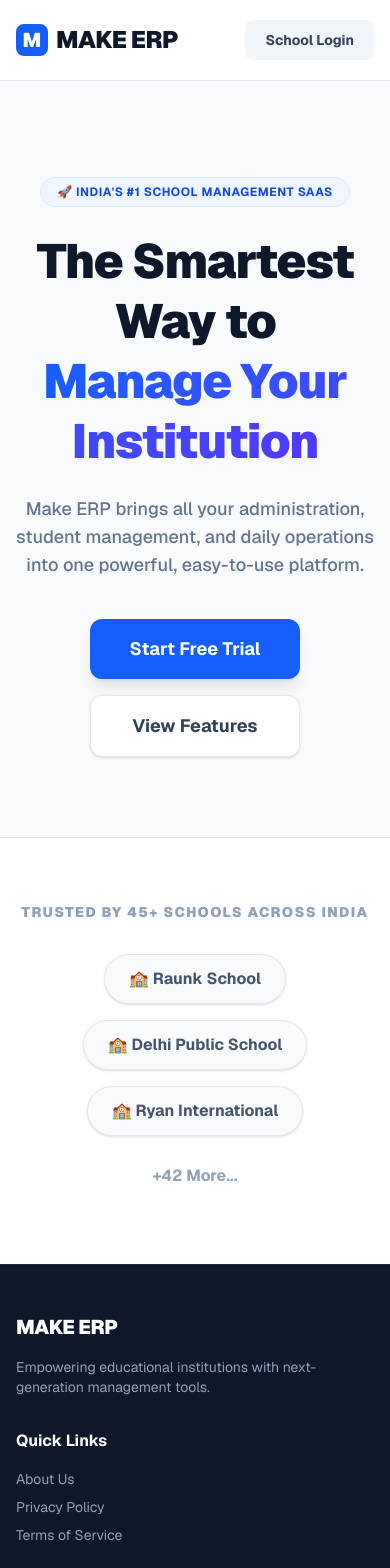
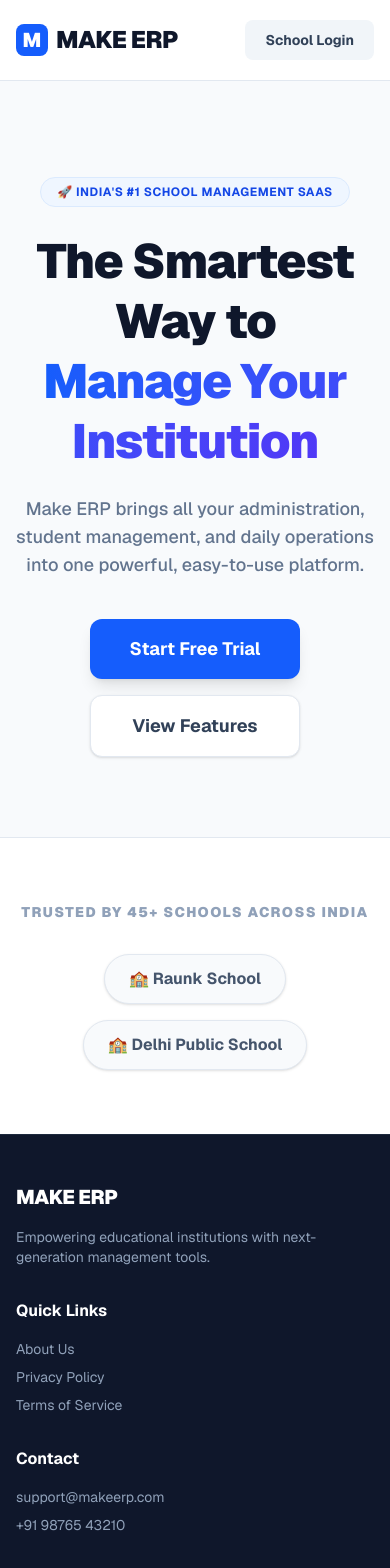
Before and after one commit to makeerp2026-gif/MAKE-ERP, a Next.js app: page / in a window 390 px wide. Shown: the top 1568 px of the page. Built offline with nearby package versions, Linux system fonts and the light colour scheme.

Commit message:
new heasder register

```diff
--- a/src/app/components/Footer.tsx
+++ b/src/app/components/Footer.tsx
@@ -1,32 +1,31 @@
+import Link from 'next/link';
+
 export default function Footer() {
   return (
-    <footer className="bg-gray-900 text-gray-300 py-10 mt-auto">
-      <div className="max-w-7xl mx-auto px-4 sm:px-6 lg:px-8 grid grid-cols-1 md:grid-cols-3 gap-8">
+    <footer className="bg-slate-900 text-slate-400 py-12 border-t border-slate-800">
+      <div className="max-w-6xl mx-auto px-4 grid grid-cols-1 md:grid-cols-3 gap-8">
         <div>
-          <h3 className="text-white text-lg font-bold mb-4">MAKE ERP</h3>
-          <p className="text-sm text-gray-400">
-            Simplifying management for schools and businesses with next-generation tools.
-          </p>
+          <span className="text-xl font-black text-white tracking-tight mb-4 block">MAKE ERP</span>
+          <p className="text-sm">Empowering educational institutions with next-generation management tools.</p>
         </div>
-
         <div>
-          <h3 className="text-white text-lg font-bold mb-4">Quick Links</h3>
-          <ul className="space-y-2 text-sm text-gray-400">
-            <li><a href="#" className="hover:text-white transition">About Us</a></li>
-            <li><a href="#" className="hover:text-white transition">Features</a></li>
-            <li><a href="#" className="hover:text-white transition">Pricing</a></li>
+          <h4 className="text-white font-bold mb-4">Quick Links</h4>
+          <ul className="space-y-2 text-sm">
+            <li><Link href="#" className="hover:text-white transition">About Us</Link></li>
+            <li><Link href="#" className="hover:text-white transition">Privacy Policy</Link></li>
+            <li><Link href="#" className="hover:text-white transition">Terms of Service</Link></li>
           </ul>
         </div>
-
         <div>
-          <h3 className="text-white text-lg font-bold mb-4">Contact</h3>
-          <p className="text-sm text-gray-400">Email: support@makeerp.com</p>
-          <p className="text-sm text-gray-400 mt-2">Location: India</p>
+          <h4 className="text-white font-bold mb-4">Contact</h4>
+          <ul className="space-y-2 text-sm">
+            <li>support@makeerp.com</li>
+            <li>+91 98765 43210</li>
+          </ul>
         </div>
       </div>
-
-      <div className="max-w-7xl mx-auto px-4 sm:px-6 lg:px-8 mt-10 pt-6 border-t border-gray-800 text-center text-sm text-gray-500">
-        © {new Date().getFullYear()} Make ERP. All rights reserved.
+      <div className="max-w-6xl mx-auto px-4 mt-12 pt-8 border-t border-slate-800 text-sm text-center">
+        © 2026 MAKE ERP. All rights reserved. Built with ❤️ in India.
       </div>
     </footer>
   );
--- a/src/app/components/Header.tsx
+++ b/src/app/components/Header.tsx
@@ -1,26 +1,31 @@
-import Link from 'next/link'
+import Link from 'next/link';
 
 export default function Header() {
   return (
-    <header className="flex justify-between items-center px-8 py-4 bg-white shadow-sm border-b relative z-50">
-      {/* Logo */}
-      <div className="text-2xl font-black text-gray-900 tracking-tight">
-        MAKE ERP
+    <header className="w-full bg-white border-b border-slate-200 sticky top-0 z-50">
+      <div className="max-w-6xl mx-auto px-4 h-20 flex items-center justify-between">
+        <div className="flex items-center gap-2">
+          <div className="w-8 h-8 bg-blue-600 rounded-lg flex items-center justify-center">
+            <span className="text-white font-black text-xl leading-none">M</span>
+          </div>
+          <span className="text-2xl font-black text-slate-900 tracking-tight">MAKE ERP</span>
+        </div>
+
+        <nav className="hidden md:flex gap-8 font-semibold text-slate-600 text-sm">
+          <Link href="#features" className="hover:text-blue-600 transition">Features</Link>
+          <Link href="#pricing" className="hover:text-blue-600 transition">Pricing</Link>
+          <Link href="#contact" className="hover:text-blue-600 transition">Contact</Link>
+        </nav>
+
+        <div className="flex gap-4">
+          <Link href="/login" className="px-5 py-2.5 text-sm font-bold text-slate-700 bg-slate-100 hover:bg-slate-200 rounded-lg transition">
+            School Login
+          </Link>
+          <button className="px-5 py-2.5 text-sm font-bold text-white bg-blue-600 hover:bg-blue-700 rounded-lg transition shadow-sm hidden sm:block">
+            Get Started
+          </button>
+        </div>
       </div>
-
-      {/* Navigation & Login */}
-      <nav className="flex items-center gap-6">
-        <Link href="/" className="text-gray-600 hover:text-black font-medium">Home</Link>
-        <Link href="/about" className="text-gray-600 hover:text-black font-medium">About</Link>
-
-        {/* 🚀 CLEAN LOGIN BUTTON (Dropdown Hata Diya) */}
-        <Link
-          href="/login"
-          className="px-5 py-2.5 bg-black text-white rounded-lg font-semibold hover:bg-gray-800 transition shadow-sm"
-        >
-          Login
-        </Link>
-      </nav>
     </header>
-  )
+  );
 }
--- a/src/app/page.tsx
+++ b/src/app/page.tsx
@@ -1,108 +1,34 @@
-import Link from 'next/link';
+import Header from './components/Header';
+import Hero from './components/Hero';
+import Footer from './components/Footer';
 
 export default function MainLandingPage() {
   return (
     <div className="min-h-screen bg-slate-50 flex flex-col font-sans">
 
-      {/* 🟢 1. HEADER (NAVBAR) */}
-      <header className="w-full bg-white border-b border-slate-200 sticky top-0 z-50">
-        <div className="max-w-6xl mx-auto px-4 h-20 flex items-center justify-between">
-          <div className="flex items-center gap-2">
-            <div className="w-8 h-8 bg-blue-600 rounded-lg flex items-center justify-center">
-              <span className="text-white font-black text-xl leading-none">M</span>
-            </div>
-            <span className="text-2xl font-black text-slate-900 tracking-tight">MAKE ERP</span>
-          </div>
+      {/* 🟢 HEADER (Imported from app/components) */}
+      <Header />
 
-          <nav className="hidden md:flex gap-8 font-semibold text-slate-600 text-sm">
-            <Link href="#features" className="hover:text-blue-600 transition">Features</Link>
-            <Link href="#pricing" className="hover:text-blue-600 transition">Pricing</Link>
-            <Link href="#contact" className="hover:text-blue-600 transition">Contact</Link>
-          </nav>
+      {/* 🔵 HERO SECTION (Imported from app/components) */}
+      <Hero />
 
-          <div className="flex gap-4">
-            <Link href="/login" className="px-5 py-2.5 text-sm font-bold text-slate-700 bg-slate-100 hover:bg-slate-200 rounded-lg transition">
-              School Login
-            </Link>
-            <button className="px-5 py-2.5 text-sm font-bold text-white bg-blue-600 hover:bg-blue-700 rounded-lg transition shadow-sm hidden sm:block">
-              Get Started
-            </button>
-          </div>
-        </div>
-      </header>
-
-      {/* 🔵 2. HERO SECTION */}
-      <main className="flex-grow flex flex-col items-center justify-center pt-24 pb-20 px-4 text-center">
-        <div className="inline-block mb-6 px-4 py-1.5 rounded-full bg-blue-50 border border-blue-100 text-blue-700 text-xs font-bold uppercase tracking-wider">
-          🚀 India's #1 School Management SaaS
-        </div>
-        <h1 className="text-5xl md:text-7xl font-black text-slate-900 tracking-tight mb-6 leading-tight max-w-4xl">
-          The Smartest Way to <br className="hidden md:block" />
-          <span className="text-transparent bg-clip-text bg-gradient-to-r from-blue-600 to-indigo-600">Manage Your Institution</span>
-        </h1>
-        <p className="text-lg md:text-xl text-slate-500 font-medium mb-10 max-w-2xl">
-          Make ERP brings all your administration, student management, and daily operations into one powerful, easy-to-use platform.
-        </p>
-        <div className="flex flex-col sm:flex-row gap-4">
-          <Link href="/login" className="bg-blue-600 text-white font-bold py-4 px-10 rounded-xl hover:bg-blue-700 transition-all shadow-lg hover:shadow-blue-600/30 text-lg">
-            Start Free Trial
-          </Link>
-          <button className="bg-white border border-slate-200 text-slate-700 font-bold py-4 px-10 rounded-xl hover:bg-slate-50 transition-all shadow-sm text-lg">
-            View Features
-          </button>
-        </div>
-      </main>
-
-      {/* 🟡 3. TRUST SECTION (LIVE SUBDOMAIN LINKS) */}
-      <section className="border-t border-slate-200 py-16 bg-white w-full">
+      {/* 🟡 TRUST SECTION (Live Subdomain Links) */}
+      <section className="border-t border-slate-200 py-16 bg-white w-full flex-grow">
         <p className="text-center text-sm font-black text-slate-400 uppercase tracking-widest mb-8">
           Trusted by 45+ Schools Across India
         </p>
-
         <div className="flex flex-wrap justify-center gap-4 max-w-4xl mx-auto px-4">
-          {/* Note: Ab yahan production URLs hain (makeerp.com) */}
           <a href="https://raunkschool.makeerp.com" target="_blank" rel="noopener noreferrer" className="px-6 py-3 bg-slate-50 border border-slate-200 rounded-full font-bold text-slate-600 hover:text-blue-600 hover:border-blue-600 hover:bg-white transition-all shadow-sm flex items-center gap-2">
             🏫 Raunk School
           </a>
           <a href="https://dps.makeerp.com" target="_blank" rel="noopener noreferrer" className="px-6 py-3 bg-slate-50 border border-slate-200 rounded-full font-bold text-slate-600 hover:text-blue-600 hover:border-blue-600 hover:bg-white transition-all shadow-sm flex items-center gap-2">
             🏫 Delhi Public School
           </a>
-          <a href="https://ryan.makeerp.com" target="_blank" rel="noopener noreferrer" className="px-6 py-3 bg-slate-50 border border-slate-200 rounded-full font-bold text-slate-600 hover:text-blue-600 hover:border-blue-600 hover:bg-white transition-all shadow-sm flex items-center gap-2">
-            🏫 Ryan International
-          </a>
-          <span className="px-6 py-3 text-slate-400 font-bold flex items-center">
-            +42 More...
-          </span>
         </div>
       </section>
 
-      {/* 🟤 4. FOOTER */}
-      <footer className="bg-slate-900 text-slate-400 py-12 border-t border-slate-800">
-        <div className="max-w-6xl mx-auto px-4 grid grid-cols-1 md:grid-cols-3 gap-8">
-          <div>
-            <span className="text-xl font-black text-white tracking-tight mb-4 block">MAKE ERP</span>
-            <p className="text-sm">Empowering educational institutions with next-generation management tools.</p>
-          </div>
-          <div>
-            <h4 className="text-white font-bold mb-4">Quick Links</h4>
-            <ul className="space-y-2 text-sm">
-              <li><Link href="#" className="hover:text-white transition">About Us</Link></li>
-              <li><Link href="#" className="hover:text-white transition">Privacy Policy</Link></li>
-              <li><Link href="#" className="hover:text-white transition">Terms of Service</Link></li>
-            </ul>
-          </div>
-          <div>
-            <h4 className="text-white font-bold mb-4">Contact</h4>
-            <ul className="space-y-2 text-sm">
-              <li>support@makeerp.com</li>
-              <li>+91 98765 43210</li>
-            </ul>
-          </div>
-        </div>
-        <div className="max-w-6xl mx-auto px-4 mt-12 pt-8 border-t border-slate-800 text-sm text-center">
-          © 2026 MAKE ERP. All rights reserved. Built with ❤️ in India.
-        </div>
-      </footer>
+      {/* 🟤 FOOTER (Imported from app/components) */}
+      <Footer />
 
     </div>
   );
```
Also changed, not shown: src/app/components/Hero.tsx (+19 -20 lines).
